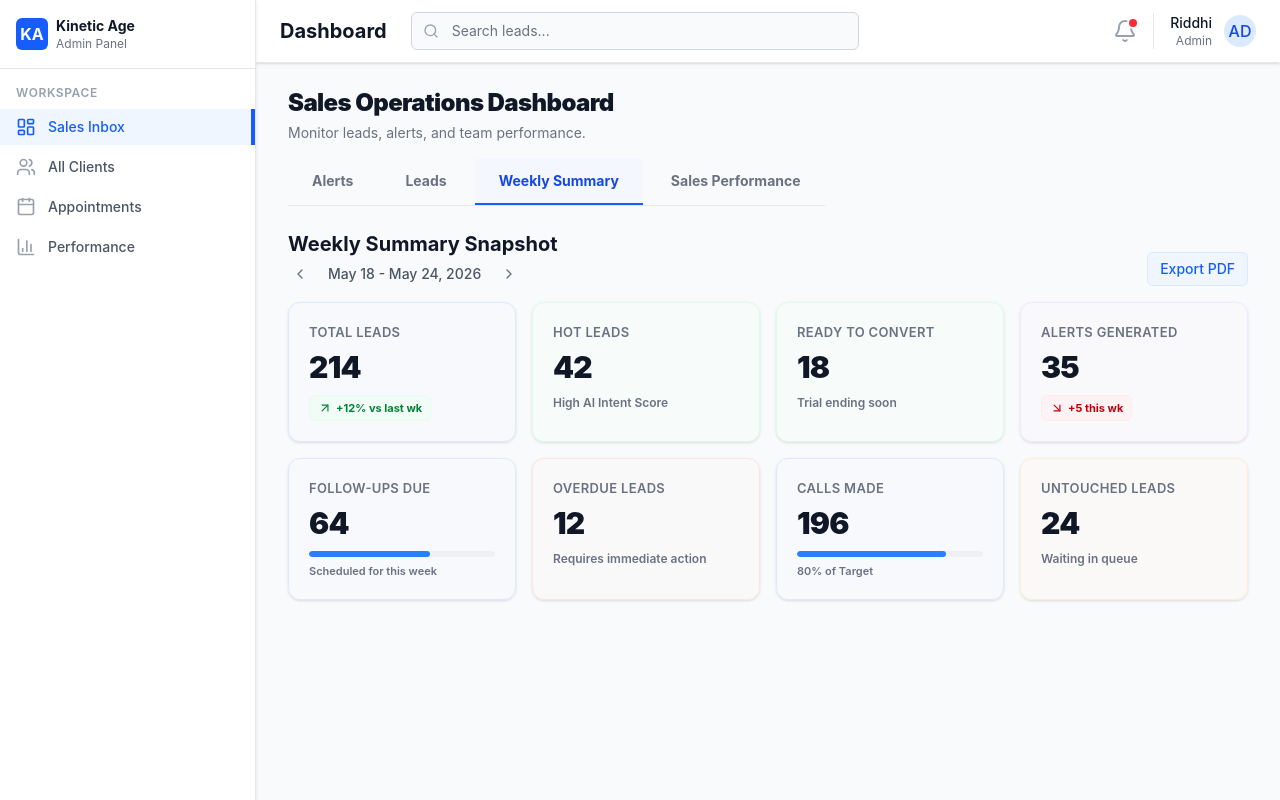
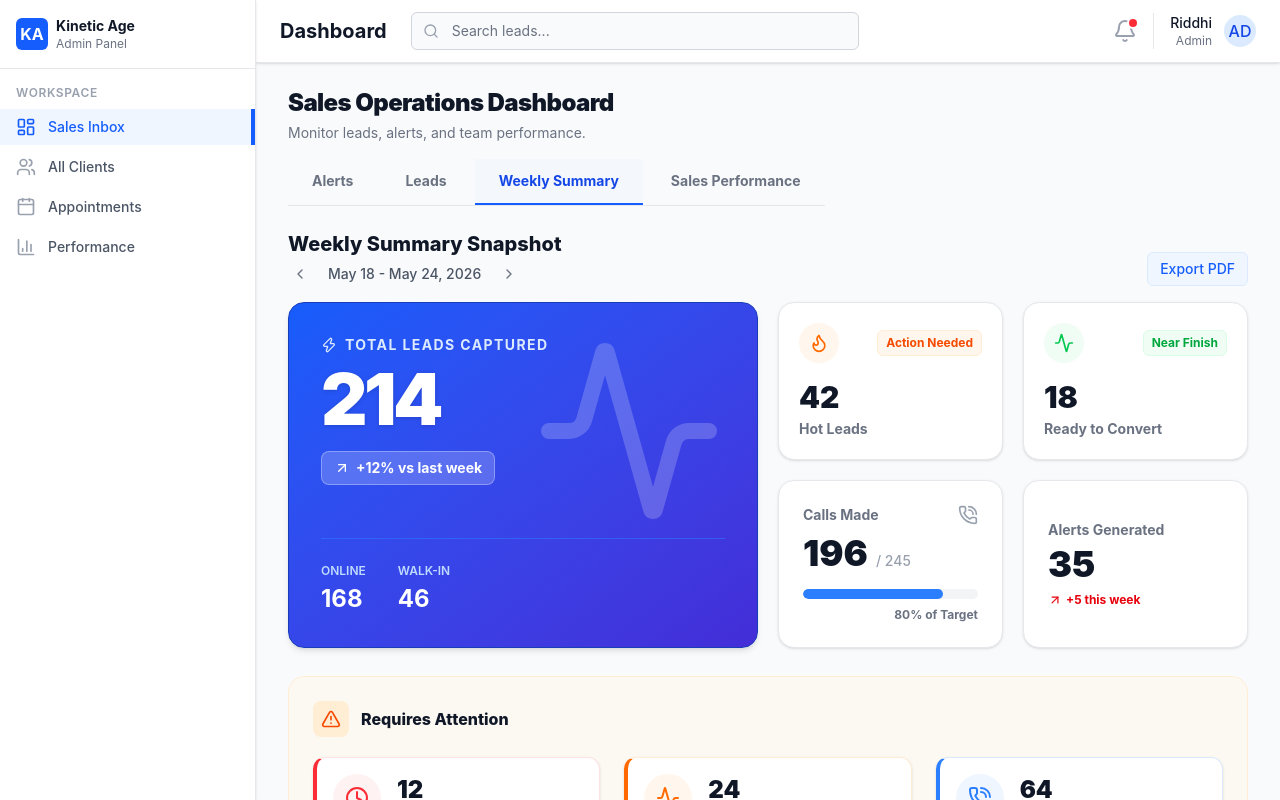
Before and after one commit to vidula18/kinetic-dashboard, a React (Vite) app: page / in a window 1280 px wide. Built offline with nearby package versions, Linux system fonts and the light colour scheme.

Commit message:
Enhance heading hierarchy, consistent Sales Performance, and Recharts graph

```diff
--- a/package.json
+++ b/package.json
@@ -18,6 +18,7 @@
     "lucide-react": "^1.16.0",
     "react": "^19.2.6",
     "react-dom": "^19.2.6",
+    "recharts": "^3.8.1",
     "tailwind-merge": "^3.6.0"
   },
   "devDependencies": {
--- a/src/components/FreshLeadsTable.tsx
+++ b/src/components/FreshLeadsTable.tsx
@@ -16,7 +16,7 @@ export function FreshLeadsTable({ leads }: FreshLeadsTableProps) {
     <section className="bg-white rounded-xl shadow-sm border border-gray-200 overflow-hidden mb-6 mx-4 sm:mx-6 lg:mx-8">
       <div className="px-6 py-5 border-b border-gray-200">
         <div className="flex items-center justify-between">
-          <h2 className="text-lg font-semibold text-gray-900">Today's Fresh Leads</h2>
+          <h2 className="text-lg font-extrabold text-gray-900">Today's Fresh Leads</h2>
           <span className="bg-blue-100 text-blue-700 py-1 px-3 rounded-full text-sm font-medium">
             {leads.length} New
           </span>
--- a/src/components/WeeklySummary.tsx
+++ b/src/components/WeeklySummary.tsx
@@ -1,16 +1,12 @@
-import { ArrowUpRight, ArrowDownRight, ChevronLeft, ChevronRight } from 'lucide-react';
+import { ArrowUpRight, ChevronLeft, ChevronRight, Activity, Flame, PhoneCall, AlertTriangle, Clock, Zap } from 'lucide-react';
 
 export function WeeklySummary() {
-
-
   return (
     <div className="mx-4 sm:mx-6 lg:mx-8 mb-12 mt-4 space-y-6">
 
-      {/* Top KPI Strip */}
-      <section>
       <div className="flex justify-between items-end mb-4">
         <div>
-            <h2 className="text-xl font-bold text-gray-900">Weekly Summary Snapshot</h2>
+          <h2 className="text-xl font-extrabold text-gray-900">Weekly Summary Snapshot</h2>
           <div className="flex items-center space-x-2 mt-1">
             <button className="p-1 hover:bg-gray-200 rounded text-gray-500 transition-colors" title="Previous Week">
               <ChevronLeft className="w-4 h-4" />
@@ -26,58 +22,147 @@ export function WeeklySummary() {
         </button>
       </div>
 
-        <div className="grid grid-cols-1 sm:grid-cols-2 lg:grid-cols-3 xl:grid-cols-4 gap-4">
-          <MetricCard title="Total Leads" value="214" trend="+12% vs last wk" trendUp={true} color="blue" />
-          <MetricCard title="Hot Leads" value="42" subtext="High AI Intent Score" color="green" />
-          <MetricCard title="Ready to Convert" value="18" subtext="Trial ending soon" color="green" />
-          <MetricCard title="Alerts Generated" value="35" trend="+5 this wk" trendUp={false} color="purple" />
+      {/* Bento-box Grid Layout */}
+      <div className="grid grid-cols-1 md:grid-cols-2 lg:grid-cols-4 gap-5">
 
-          <MetricCard title="Follow-ups Due" value="64" subtext="Scheduled for this week" progress={65} color="blue" />
-          <MetricCard title="Overdue Leads" value="12" subtext="Requires immediate action" color="red" />
-          <MetricCard title="Calls Made" value="196" subtext="80% of Target" progress={80} color="blue" />
-          <MetricCard title="Untouched Leads" value="24" subtext="Waiting in queue" color="orange" />
+        {/* Top-Left: Hero Card (spanning 2 columns, 2 rows) */}
+        <div className="md:col-span-2 lg:col-span-2 md:row-span-2 flex">
+          <div className="bg-gradient-to-br from-blue-600 to-indigo-700 rounded-2xl shadow-md border border-blue-800 p-8 flex flex-col justify-between w-full relative overflow-hidden group">
+            <div className="absolute top-0 right-0 p-8 opacity-20 transform group-hover:scale-110 transition-transform duration-700">
+              <Activity className="w-48 h-48 text-white" />
             </div>
-      </section>
+            <div className="relative z-10">
+              <div className="text-blue-100 font-bold uppercase tracking-widest text-sm mb-2 flex items-center">
+                <Zap className="w-4 h-4 mr-2" />
+                Total Leads Captured
+              </div>
+              <div className="text-7xl font-black text-white tracking-tighter mb-4 drop-shadow-sm">
+                214
+              </div>
+              <div className="inline-flex items-center text-sm font-bold px-3 py-1.5 rounded-lg text-white bg-white/20 backdrop-blur-sm border border-white/30">
+                <ArrowUpRight className="w-4 h-4 mr-1.5" />
+                +12% vs last week
+              </div>
+            </div>
 
+            <div className="relative z-10 mt-10 pt-6 border-t border-blue-500/50 flex gap-8">
+              <div>
+                <div className="text-blue-200 text-xs font-semibold uppercase mb-1">Online</div>
+                <div className="text-2xl font-bold text-white">168</div>
+              </div>
+              <div>
+                <div className="text-blue-200 text-xs font-semibold uppercase mb-1">Walk-in</div>
+                <div className="text-2xl font-bold text-white">46</div>
+              </div>
+            </div>
+          </div>
+        </div>
+
+        {/* Top-Right: 2 Stat Cards */}
+        <div className="bg-white rounded-2xl shadow-sm border border-gray-200 p-5 flex flex-col justify-between">
+          <div className="flex items-center justify-between mb-4">
+            <div className="w-10 h-10 rounded-full bg-orange-50 flex items-center justify-center">
+              <Flame className="w-5 h-5 text-orange-500" />
+            </div>
+            <span className="text-xs font-bold text-orange-600 bg-orange-50 px-2 py-1 rounded-md border border-orange-100">Action Needed</span>
+          </div>
+          <div>
+            <div className="text-3xl font-black text-gray-900">42</div>
+            <div className="text-sm font-bold text-gray-500 mt-1">Hot Leads</div>
+          </div>
+        </div>
+
+        <div className="bg-white rounded-2xl shadow-sm border border-gray-200 p-5 flex flex-col justify-between">
+          <div className="flex items-center justify-between mb-4">
+            <div className="w-10 h-10 rounded-full bg-green-50 flex items-center justify-center">
+              <Activity className="w-5 h-5 text-green-500" />
+            </div>
+            <span className="text-xs font-bold text-green-600 bg-green-50 px-2 py-1 rounded-md border border-green-100">Near Finish</span>
+          </div>
+          <div>
+            <div className="text-3xl font-black text-gray-900">18</div>
+            <div className="text-sm font-bold text-gray-500 mt-1">Ready to Convert</div>
+          </div>
+        </div>
+
+        {/* Middle-Right: Progress Card & Trend Card */}
+        <div className="bg-white rounded-2xl shadow-sm border border-gray-200 p-6 flex flex-col justify-center">
+          <div className="flex justify-between items-start mb-2">
+            <div className="text-sm font-bold text-gray-500">Calls Made</div>
+            <PhoneCall className="w-5 h-5 text-gray-400" />
+          </div>
+          <div className="flex items-baseline gap-2 mb-4">
+            <div className="text-4xl font-black text-gray-900">196</div>
+            <div className="text-sm font-medium text-gray-400">/ 245</div>
+          </div>
+          <div className="w-full bg-gray-100 rounded-full h-2.5 overflow-hidden">
+            <div className="bg-blue-500 h-2.5 rounded-full" style={{ width: '80%' }}></div>
+          </div>
+          <div className="text-xs font-bold text-gray-500 mt-2 text-right">80% of Target</div>
+        </div>
+
+        <div className="bg-white rounded-2xl shadow-sm border border-gray-200 p-6 flex flex-col justify-center relative overflow-hidden">
+          <div className="text-sm font-bold text-gray-500 mb-1 z-10">Alerts Generated</div>
+          <div className="text-4xl font-black text-gray-900 z-10">35</div>
+          <div className="flex items-center text-xs font-bold text-red-600 mt-2 z-10">
+            <ArrowUpRight className="w-3.5 h-3.5 mr-1" />
+            +5 this week
+          </div>
+          {/* Mock Sparkline Graphic */}
+          <div className="absolute bottom-0 left-0 w-full h-1/2 flex items-end px-2 opacity-30 pointer-events-none">
+             <div className="flex w-full items-end gap-1">
+               <div className="w-1/6 bg-purple-400 rounded-t-sm h-1/3"></div>
+               <div className="w-1/6 bg-purple-400 rounded-t-sm h-1/2"></div>
+               <div className="w-1/6 bg-purple-400 rounded-t-sm h-2/5"></div>
+               <div className="w-1/6 bg-purple-400 rounded-t-sm h-3/4"></div>
+               <div className="w-1/6 bg-purple-400 rounded-t-sm h-full"></div>
+             </div>
+          </div>
+        </div>
+
+        {/* Bottom Wide: Attention Needed Area */}
+        <div className="md:col-span-2 lg:col-span-4 bg-orange-50/50 rounded-2xl border border-orange-100 p-6 mt-2">
+          <div className="flex items-center gap-3 mb-5">
+            <div className="p-2 bg-orange-100 rounded-lg text-orange-600">
+              <AlertTriangle className="w-5 h-5" />
+            </div>
+            <h3 className="text-base font-extrabold text-gray-900">Requires Attention</h3>
+          </div>
+
+          <div className="grid grid-cols-1 md:grid-cols-3 gap-6">
+            <div className="bg-white rounded-xl border border-red-100 shadow-sm p-4 flex items-center gap-4 border-l-4 border-l-red-500">
+              <div className="w-12 h-12 bg-red-50 rounded-full flex items-center justify-center flex-shrink-0">
+                <Clock className="w-6 h-6 text-red-500" />
+              </div>
+              <div>
+                <div className="text-2xl font-black text-gray-900">12</div>
+                <div className="text-xs font-bold text-gray-500">Overdue Leads</div>
+              </div>
+            </div>
+
+            <div className="bg-white rounded-xl border border-orange-100 shadow-sm p-4 flex items-center gap-4 border-l-4 border-l-orange-500">
+              <div className="w-12 h-12 bg-orange-50 rounded-full flex items-center justify-center flex-shrink-0">
+                <Activity className="w-6 h-6 text-orange-500" />
+              </div>
+              <div>
+                <div className="text-2xl font-black text-gray-900">24</div>
+                <div className="text-xs font-bold text-gray-500">Untouched Leads</div>
+              </div>
+            </div>
+
+            <div className="bg-white rounded-xl border border-blue-100 shadow-sm p-4 flex items-center gap-4 border-l-4 border-l-blue-500">
+              <div className="w-12 h-12 bg-blue-50 rounded-full flex items-center justify-center flex-shrink-0">
+                <PhoneCall className="w-6 h-6 text-blue-500" />
+              </div>
+              <div>
+                <div className="text-2xl font-black text-gray-900">64</div>
+                <div className="text-xs font-bold text-gray-500">Follow-ups Due</div>
+              </div>
+            </div>
+          </div>
+        </div>
+
+      </div>
     </div>
   );
 }
-
-function MetricCard({ title, value, trend, trendUp, subtext, progress, color = 'blue' }: any) {
-  const colorMap: any = {
-    blue: 'border-blue-100 bg-blue-50/20',
-    green: 'border-green-100 bg-green-50/20',
-    purple: 'border-purple-100 bg-purple-50/20',
-    red: 'border-red-100 bg-red-50/20',
-    orange: 'border-orange-100 bg-orange-50/20',
-  };
-
-  return (
-    <div className={`rounded-xl shadow-sm border ${colorMap[color]} p-5 hover:shadow-md transition-all`}>
-      <div className="text-[13px] font-semibold text-gray-500 mb-1.5 uppercase tracking-wide">{title}</div>
-      <div className="text-3xl font-black text-gray-900 tracking-tight mb-2.5">{value}</div>
-
-      {trend && (
-        <div className={`inline-flex items-center text-[11px] font-bold px-2 py-1 rounded-md ${
-          trendUp ? 'text-green-700 bg-green-50/80 border border-green-100/50' : 'text-red-700 bg-red-50/80 border border-red-100/50'
-        }`}>
-          {trendUp ? <ArrowUpRight className="w-3.5 h-3.5 mr-1" /> : <ArrowDownRight className="w-3.5 h-3.5 mr-1" />}
-          {trend}
-        </div>
-      )}
-
-      {subtext && !progress && (
-        <div className="text-xs font-semibold text-gray-500 mt-1">{subtext}</div>
-      )}
-
-      {progress && (
-        <div className="mt-2">
-          <div className="w-full bg-gray-200/50 rounded-full h-1.5 mb-1.5 overflow-hidden">
-            <div className={`h-1.5 rounded-full ${color === 'blue' ? 'bg-blue-500' : 'bg-green-500'}`} style={{ width: `${progress}%` }}></div>
-          </div>
-          <div className="text-[11px] font-semibold text-gray-500">{subtext}</div>
-        </div>
-      )}
-    </div>
-  );
-}
```
Also changed, not shown: src/components/AIAlertsTable.tsx (+6 -6 lines), src/components/SalesPerformance.tsx (+33 -45 lines), 1 other file (tests, documents, lock files or other folders). Lines whose indentation alone changed are shown as unchanged.
